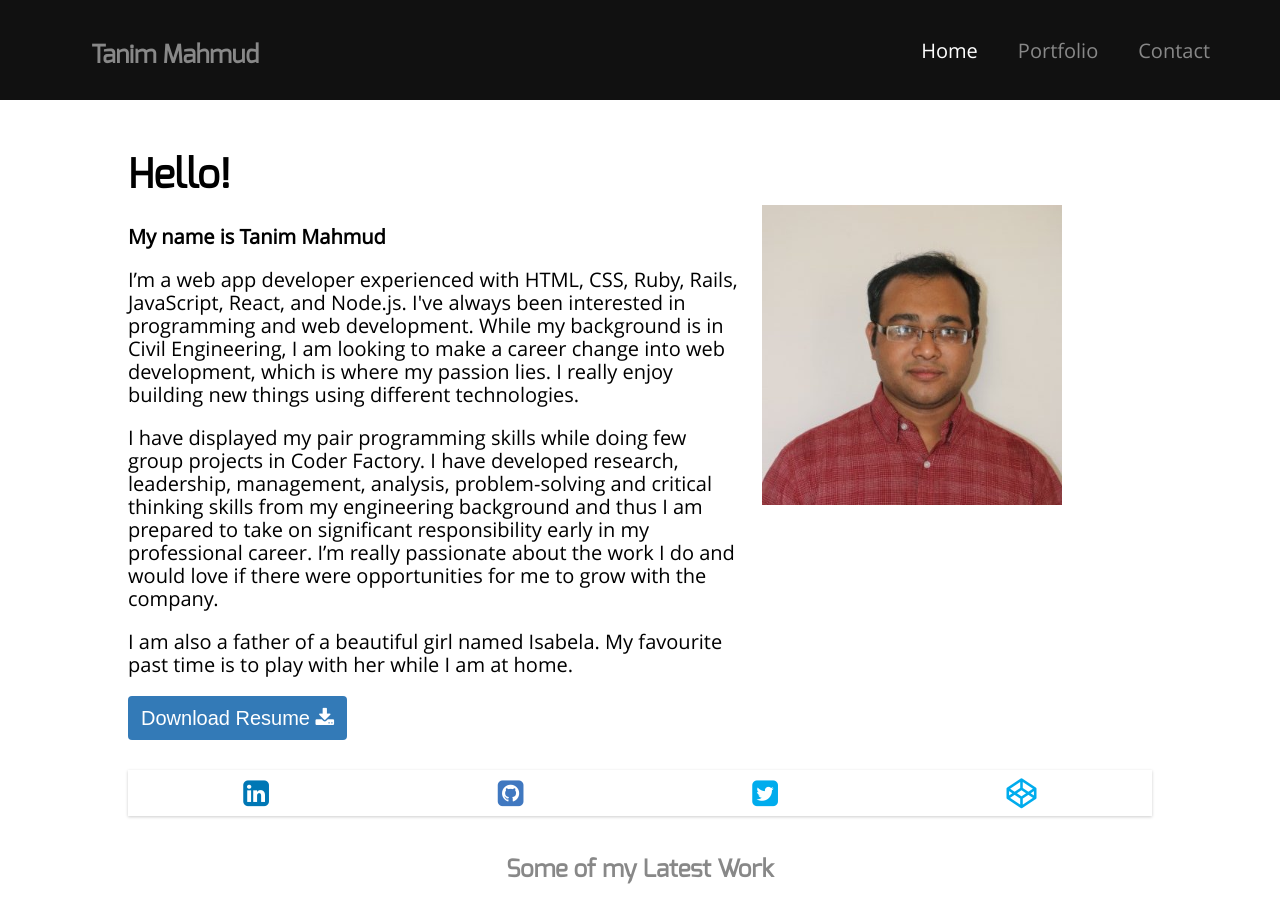
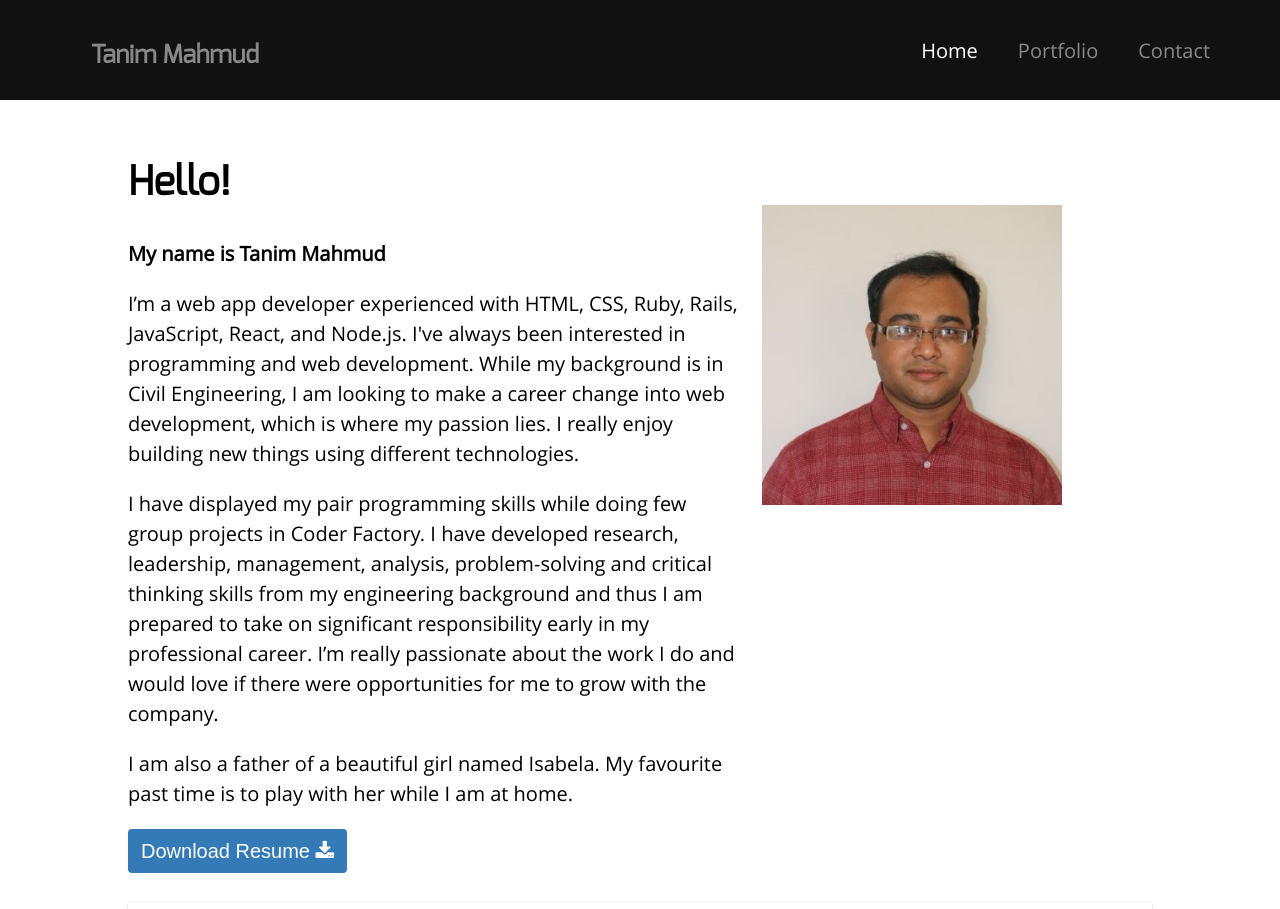
Before and after one commit to tanimmahmud/tanimmahmud.github.io, a Jekyll site: the page built from index.html, in a window 1280 px wide. Shown: the top 909 px of the page. Built offline with Jekyll 4.4.1, drawn with Linux system fonts in a browser that asks for light colours; grey boxes are pictures that could not be loaded.

Commit message:
change intro line height from css

```diff
--- a/css/home.css
+++ b/css/home.css
@@ -10,6 +10,7 @@
 .introduction_body p,
 .introduction_body h1 {
   text-align: left;
+  line-height: 1.5em;
 }
 
 #profile_photo {
```
